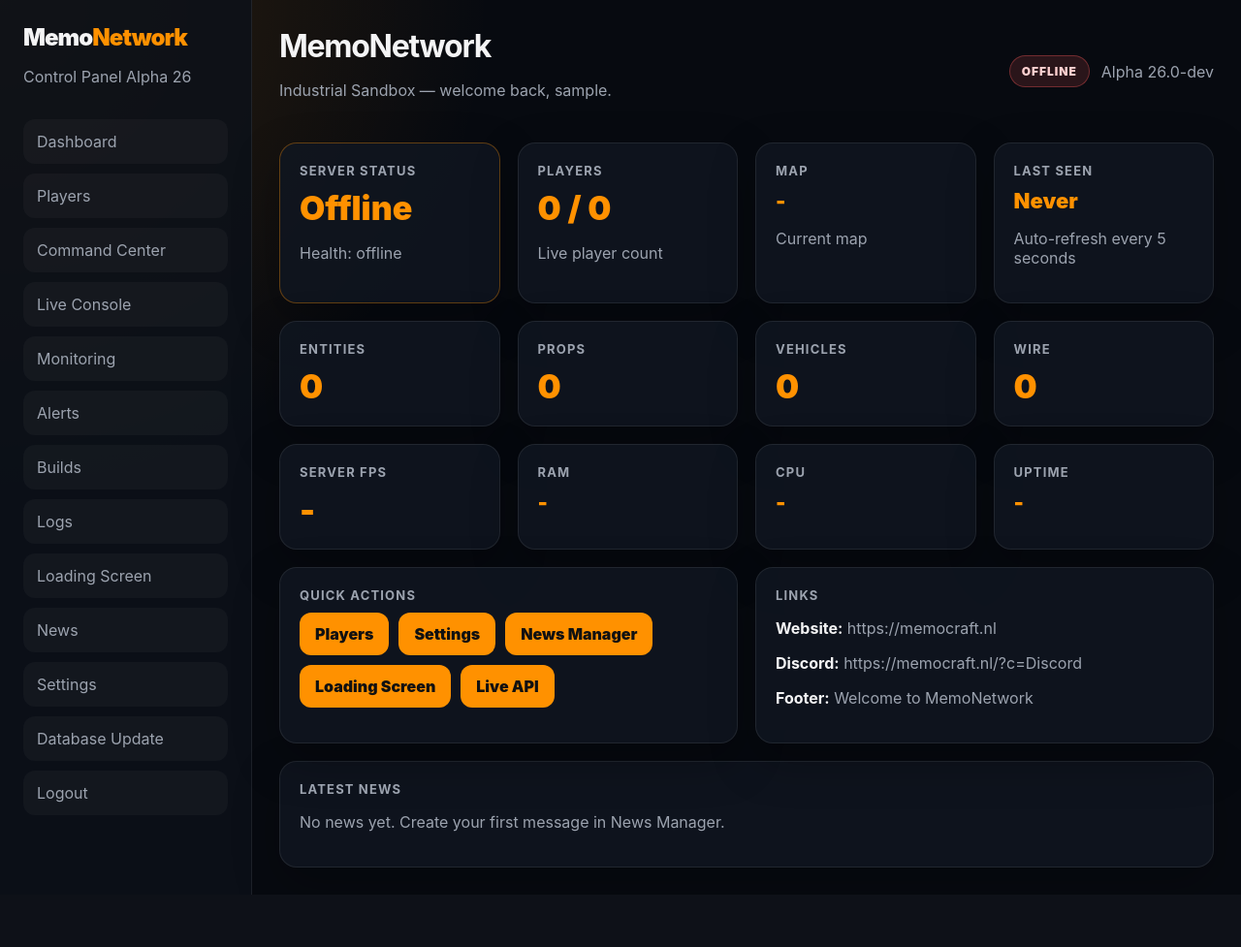
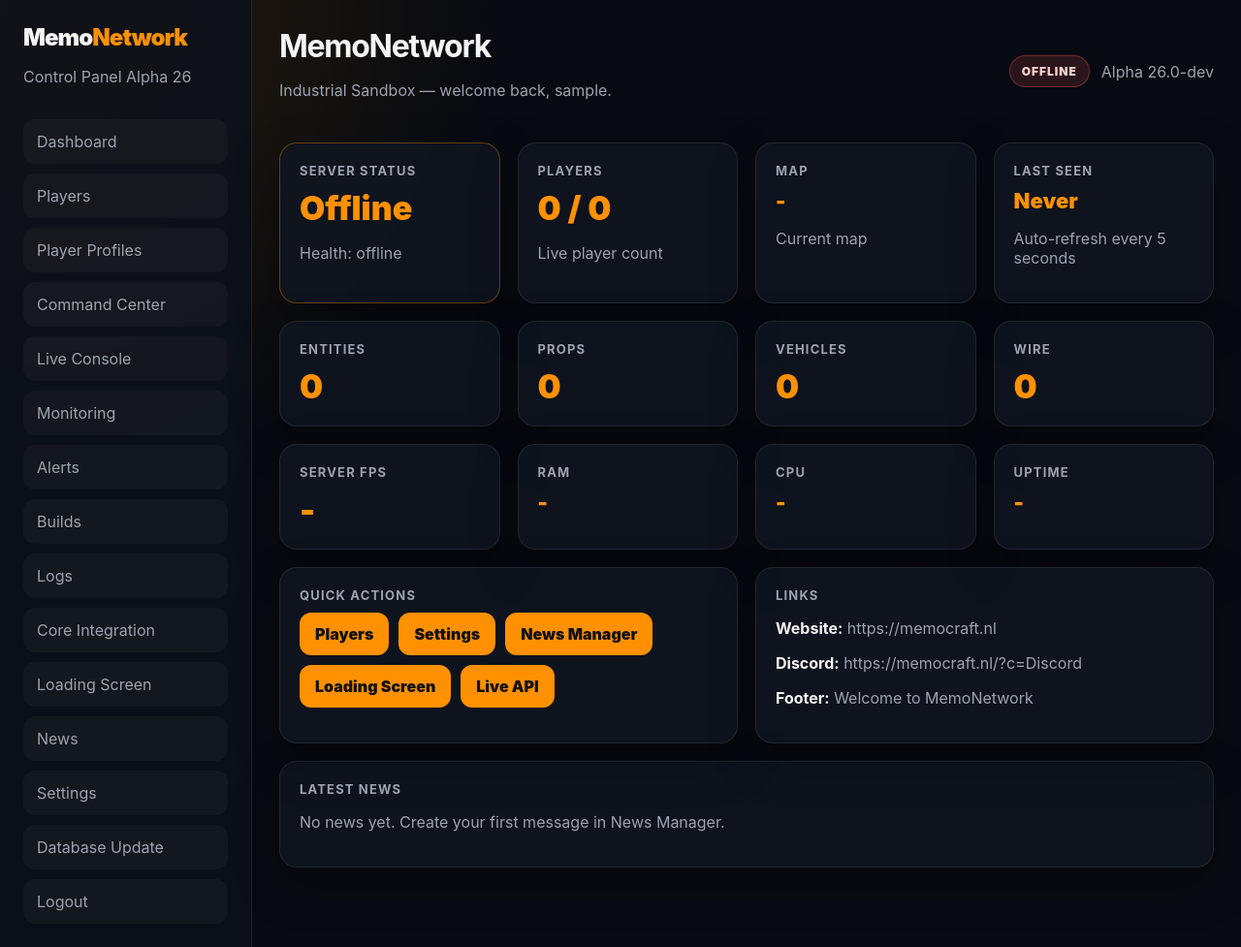
Before and after one commit to PascalVZ96/MemoNetwork-Web, a PHP site: page /dashboard.php in a window 1280 px wide. Shown: the whole page at 97% size. Before the commit the page ends 923 px from the top, so only its background shows below. Run offline with PHP 8.4, Linux system fonts and the light colour scheme; the visitor is signed in with stand-in values (Sample User, id 1); data comes from the database, SQL or seed files in the repository; data that the repository does not hold is empty.

Commit message:
Alpha 26 Sprint 7: add profiles and integration links

```diff
--- a/app/Views/layouts/app.php
+++ b/app/Views/layouts/app.php
@@ -18,12 +18,14 @@
             <nav class="mn-nav">
                 <a href="<?= Url::to('dashboard.php') ?>">Dashboard</a>
                 <a href="<?= Url::to('players.php') ?>">Players</a>
+                <a href="<?= Url::to('profiles.php') ?>">Player Profiles</a>
                 <a href="<?= Url::to('commands.php') ?>">Command Center</a>
                 <a href="<?= Url::to('console.php') ?>">Live Console</a>
                 <a href="<?= Url::to('monitoring.php') ?>">Monitoring</a>
                 <a href="<?= Url::to('alerts.php') ?>">Alerts</a>
                 <a href="<?= Url::to('builds.php') ?>">Builds</a>
                 <a href="<?= Url::to('logs.php') ?>">Logs</a>
+                <a href="<?= Url::to('integration.php') ?>">Core Integration</a>
                 <a href="<?= Url::to('loading.php') ?>">Loading Screen</a>
                 <a href="<?= Url::to('news.php') ?>">News</a>
                 <a href="<?= Url::to('settings.php') ?>">Settings</a>
```
